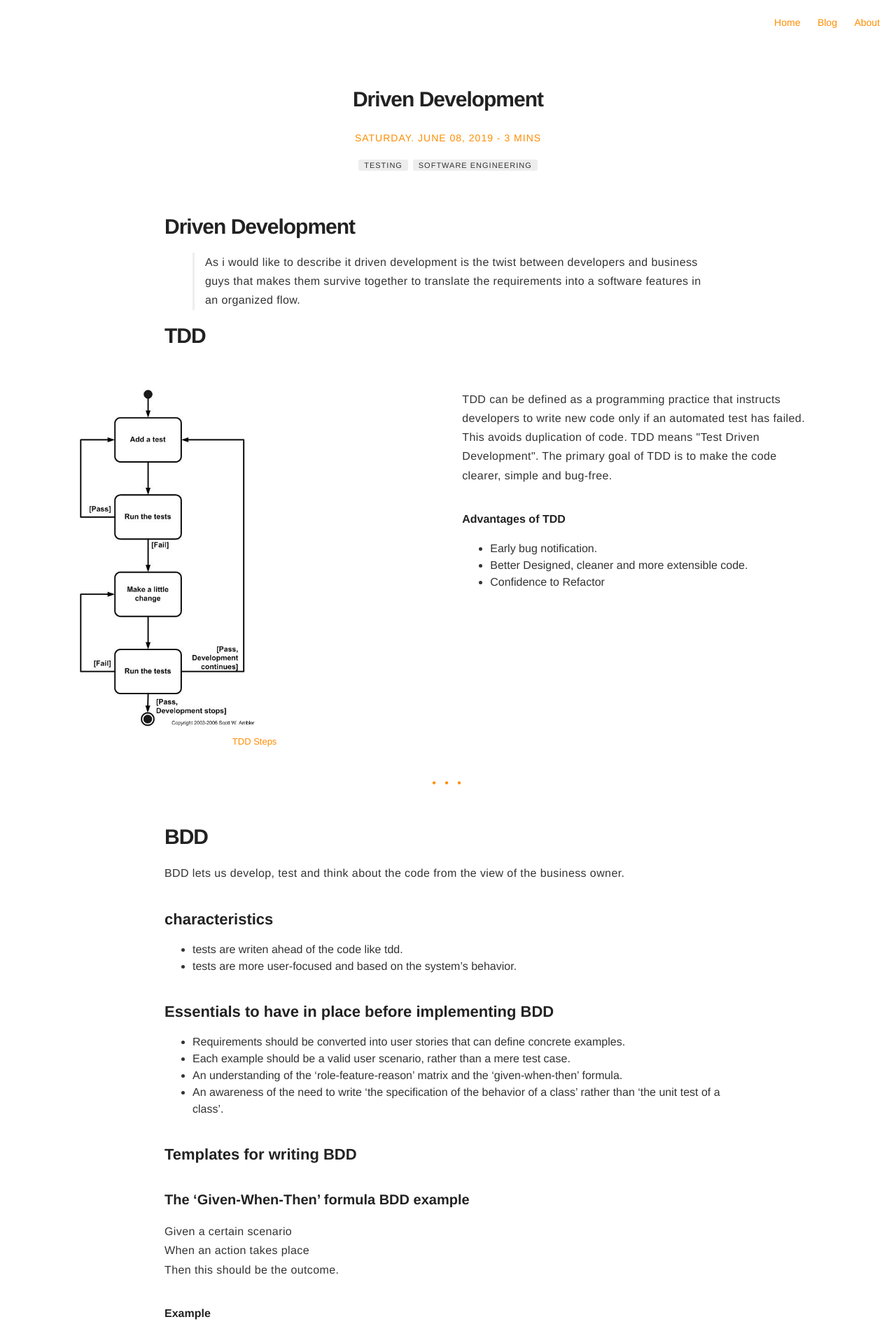
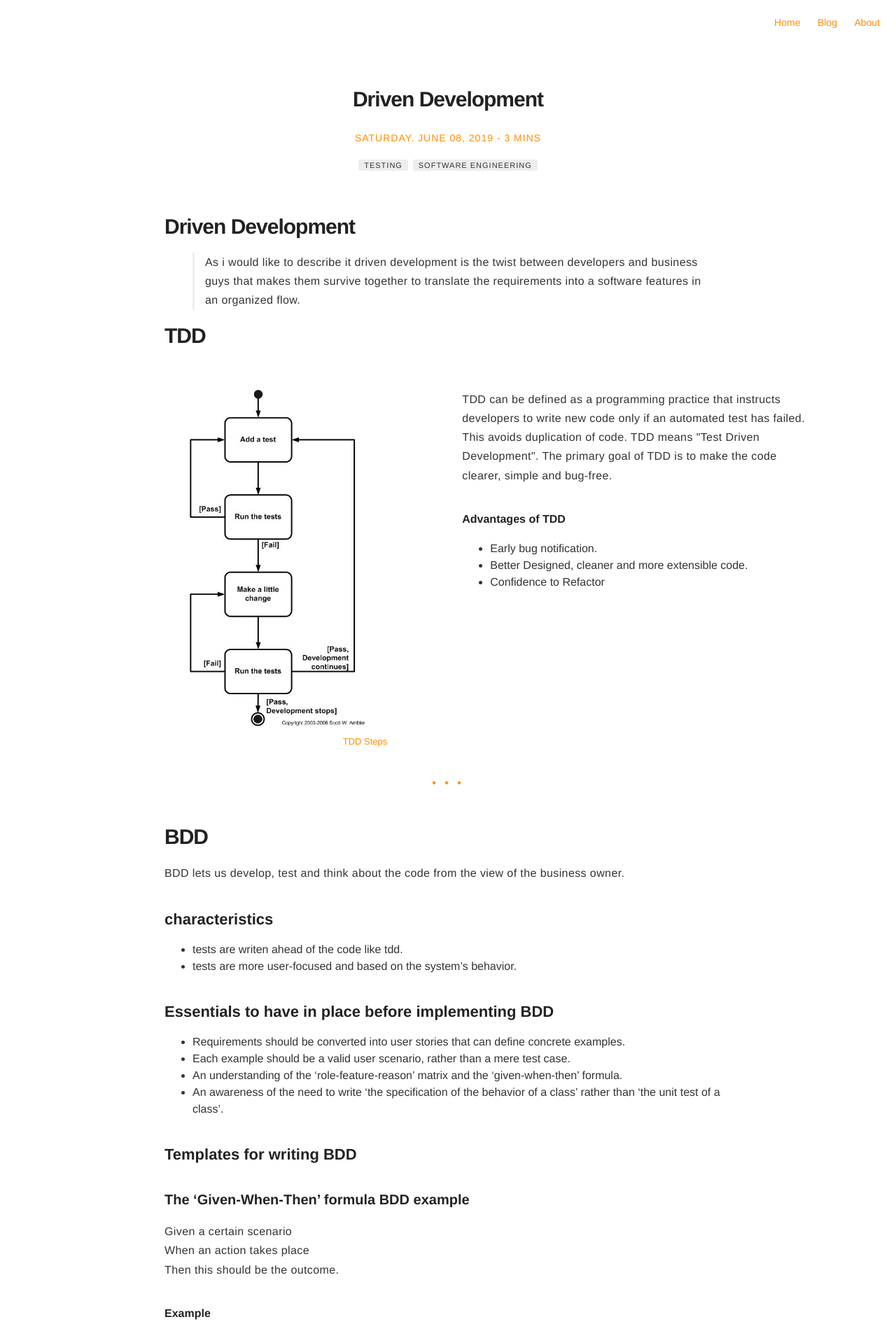
Before and after one commit to aa-ahmed-aa/aa-ahmed-aa.github.io, a Jekyll site: the page built from _posts/2019-6-8-Driven-Development.md, in a window 1280 px wide. Shown: the top 1912 px of the page at 70% size. Built offline with Jekyll 4.4.1, drawn with Linux system fonts in a browser that asks for light colours.

Commit message:
TDD AND BDD

```diff
--- a/_posts/2019-6-8-Driven-Development.md
+++ b/_posts/2019-6-8-Driven-Development.md
@@ -16,7 +16,7 @@ description: in this blog i will be taking about drived development TDD / BDD /
 
 # TDD
 <div class="side-by-side">
-    <div class="toleft">
+    <div class="toleft" style="padding-left: 15%;margin-right: -13%;">
         <img width="50%" class="image" src="https://aa-ahmed-aa.github.io/assets/tddSteps.jpg" alt="TDD Steps">
         <figcaption class="caption">TDD Steps</figcaption>
     </div>
```
